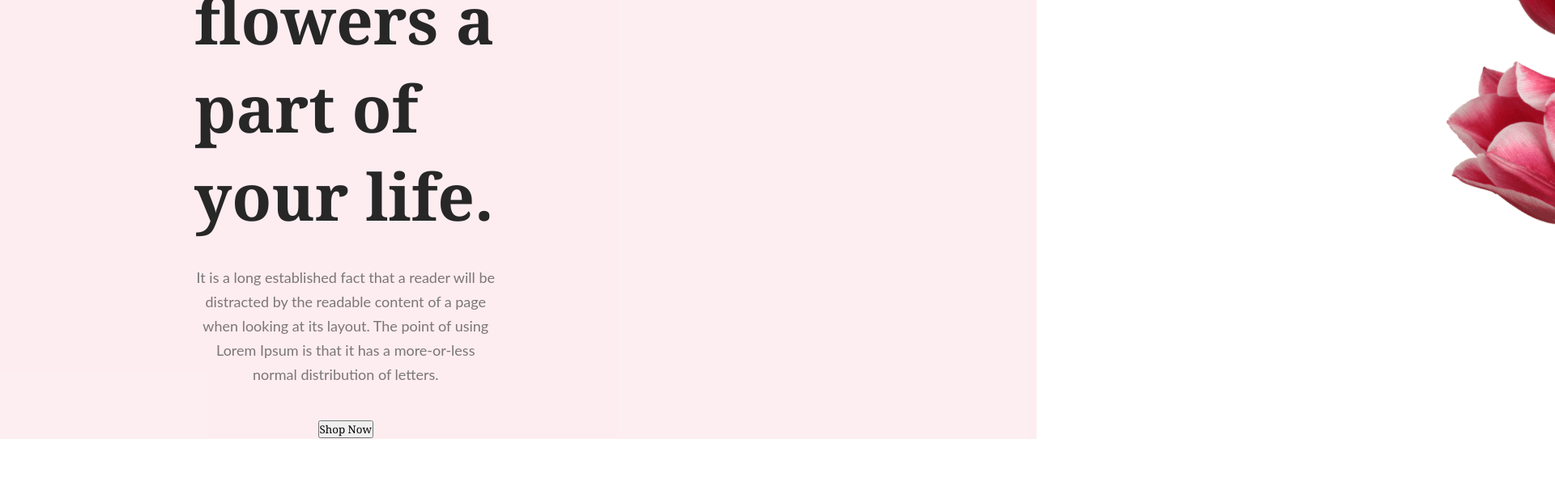
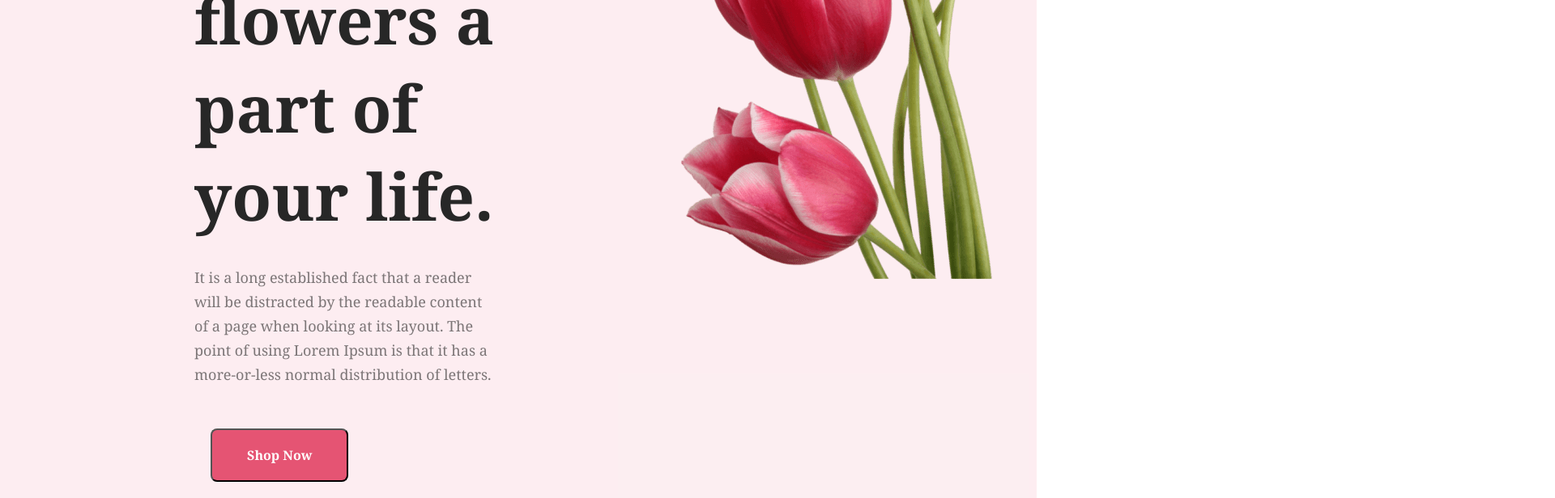
Before and after one commit to anayat22/flower-shop-assignment, a plain HTML site: page index.html in a window 1280 px wide. Shown: the part 555-1171 px from the top of the page at 81% size, 1920 px wide, since content can reach past the window. Before the commit the page ends 1098 px from the top, so only its background shows below. Drawn offline with Linux system fonts and the light colour scheme.

Commit message:
complete the header section

```diff
--- a/index.html
+++ b/index.html
@@ -18,9 +18,7 @@
                             that it has a more-or-less normal distribution of letters.</p>
                         <button class="btn-primary">Shop Now</button>
             </div>
-            <div class="header-items2">
-                <img src="images/pngwing 10.png" class="header-image">
-            </div>
+            <img src="images/pngwing 10.png" class="header-image">
         </div>
     </header>
     <main>
--- a/styles/style.css
+++ b/styles/style.css
@@ -18,20 +18,17 @@ header {
 
 /* Styles on header image */
 
-/* .header-items2{
-
-    background: lightgray 50%;
-
-} */
 
 .header-image {
-    margin: 50px 240px 0px 1045px;
+    margin: 100px;
+    margin-right: 240px;
     margin-bottom: 0px;
+    width: 635px;
+    height: 800px;
 }
 
 .header-items {
-    display: block;
-    text-align: center;
+    text-align: left;
     margin: 197px 97px 0px 240px;
 
 }
@@ -43,7 +40,7 @@ header {
     width: 100%;
 
     font-weight: 800;
-    text-align: left;
+
     display: flex;
 
 }
@@ -51,8 +48,21 @@ header {
 .header-description {
     margin: 32px 0px;
     color: rgba(39, 39, 39, 0.60);
-    font-family: Lato;
     font-size: 18px;
     font-weight: 400;
     line-height: 30px;
 }
+
+/* styles on button */
+.btn-primary {
+    width: auto;
+    margin: 20px;
+    padding: 20px 43px;
+    border-radius: 8px;
+    background: #E55473;
+    font-size: 16px;
+
+    color: #fff;
+    font-weight: 800;
+
+}
```
